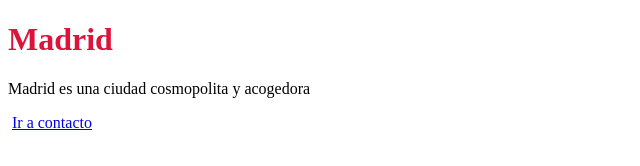
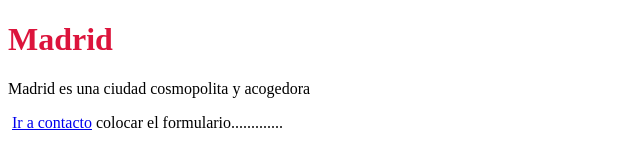
Before and after one commit to kaperuzolearning/mirepositorio, a plain HTML site: page index.html in a window 1280 px wide. Shown: the whole page, without its empty margins (0-640 px from the left). Drawn offline with Linux system fonts and the light colour scheme.

Commit message:
mensaje formulario

```diff
--- a/index.html
+++ b/index.html
@@ -12,5 +12,6 @@
     <img src="img/madrid.jpg" alt="">
     <a href="contacto.html">Ir a contacto</a>
     <script src="js/main.js"></script>
+    colocar el formulario.............
 </body>
 </html>
```
